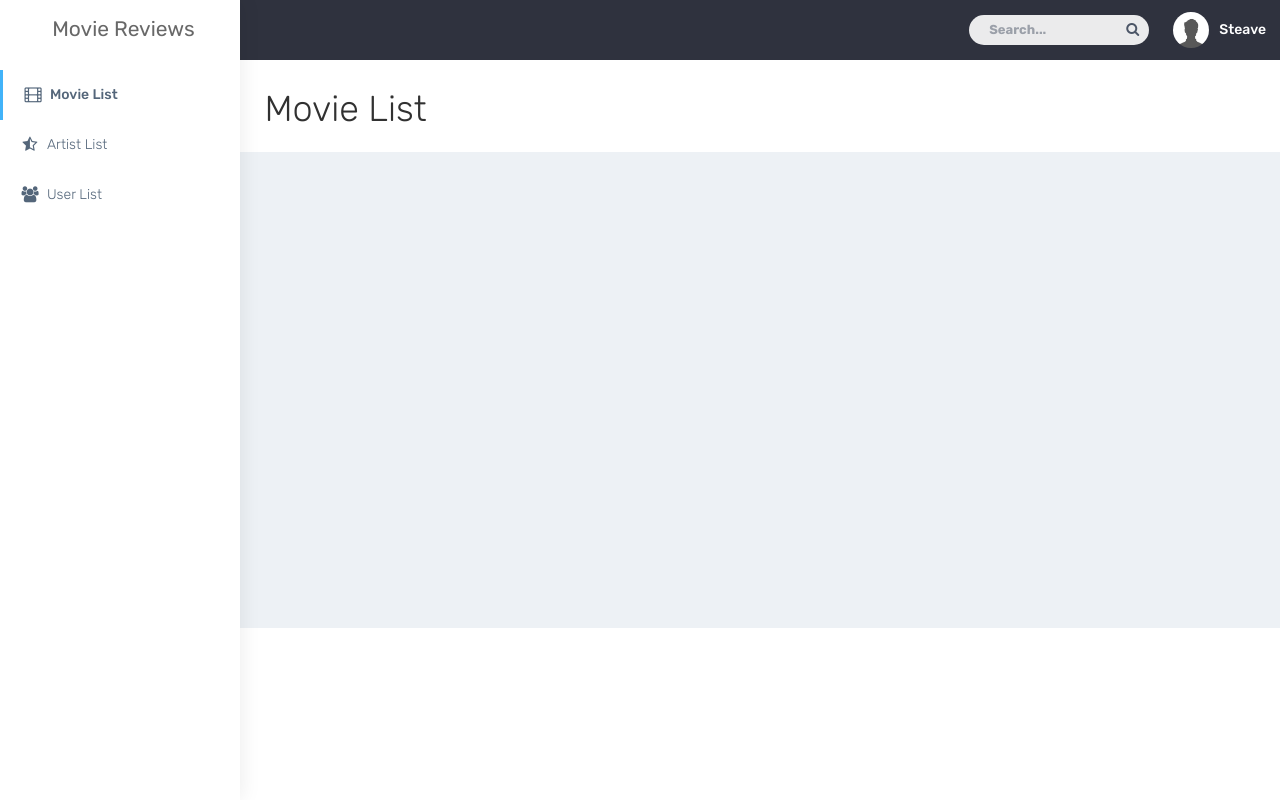
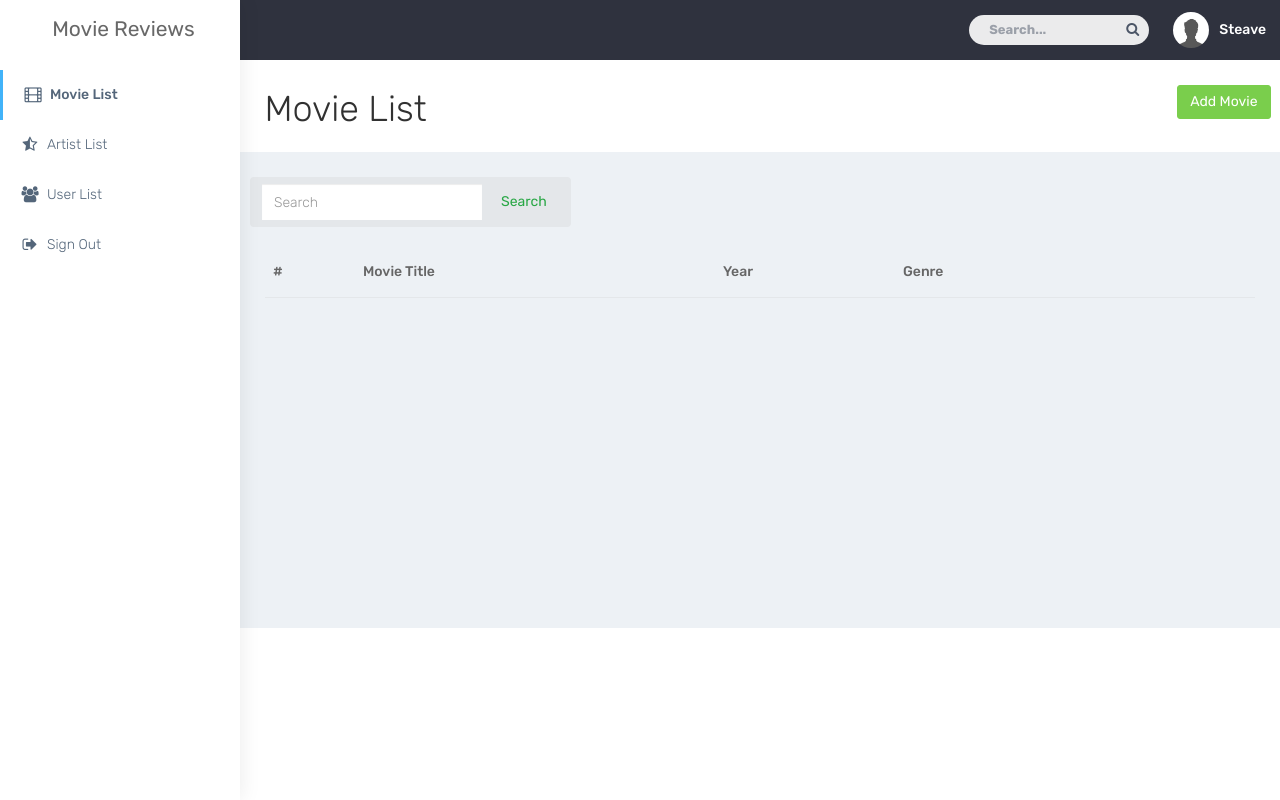
Before and after one commit to yunikechristina/proyeksoa, a PHP site: page /view/index.php in a window 1280 px wide. Run offline with PHP 8.4, Linux system fonts and the light colour scheme; lists and menus that the app fills with data are empty.

```diff
--- a/movieSearcher/view/index.php
+++ b/movieSearcher/view/index.php
@@ -59,13 +59,46 @@
                     <li>
                         <a href="basic-table.html" class="waves-effect"><i class="fa fa-users fa-fw" aria-hidden="true"></i>User List</a>
                     </li>
+                    <li>
+                        <a href="basic-table.html" class="waves-effect"><i class="fa fa-sign-out fa-fw" aria-hidden="true"></i>Sign Out</a>
+                    </li>
                 </ul>
             </div>
     </div>
     <div id="page-wrapper">
     	<div class="container-fluid">
-    		<div class="row row bg-title"><div class="col"><h1>Movie List</h1></div>
+    		<div class="row row bg-title">
+    			<div class="col"><h1>Movie List</h1></div>
+    			<div class="text-right">
+                    <button class="btn btn-success" style="margin-top: 10px;" data-toggle="modal" data-target="#add-product-modal">Add Movie</button>
+                </div>
     		</div>
+    		<div class="row">
+            <nav class="navbar navbar-light bg-light">
+                <div class="form-inline">
+                    <input class="form-control mr-sm-2" id="namaMovie" type="search" placeholder="Search" aria-label="Search">
+                    <button class="btn btn-outline-success my-2 my-sm-0" id="search">Search</button>
+                </div>
+            </nav>
+        </div>
+        <div class="row">
+            <div class="col-sm-12">
+                <table class="table table-hover">
+                    <thead>
+                        <tr>
+                            <th width="5%">#</th>
+                            <th width="20%">Movie Title</th>
+                            <th width="10%">Year</th>
+                            <th width="20%">Genre</th>
+                        </tr>
+                    </thead>
+                    <tbody id="movie-table">
+
+                    </tbody>
+                </table>
+            </div>
+        </div>
+    </div>
     	</div>
 	</div>
 <script src="https://code.jquery.com/jquery-3.3.1.js" integrity="sha256-2Kok7MbOyxpgUVvAk/HJ2jigOSYS2auK4Pfzbm7uH60=" crossorigin="anonymous"></script>
```
Also changed, not shown: movieSearcher/view/artist.php (+5 -2 lines), movieSearcher/view/sign-in.php (added, +35 -0 lines).
